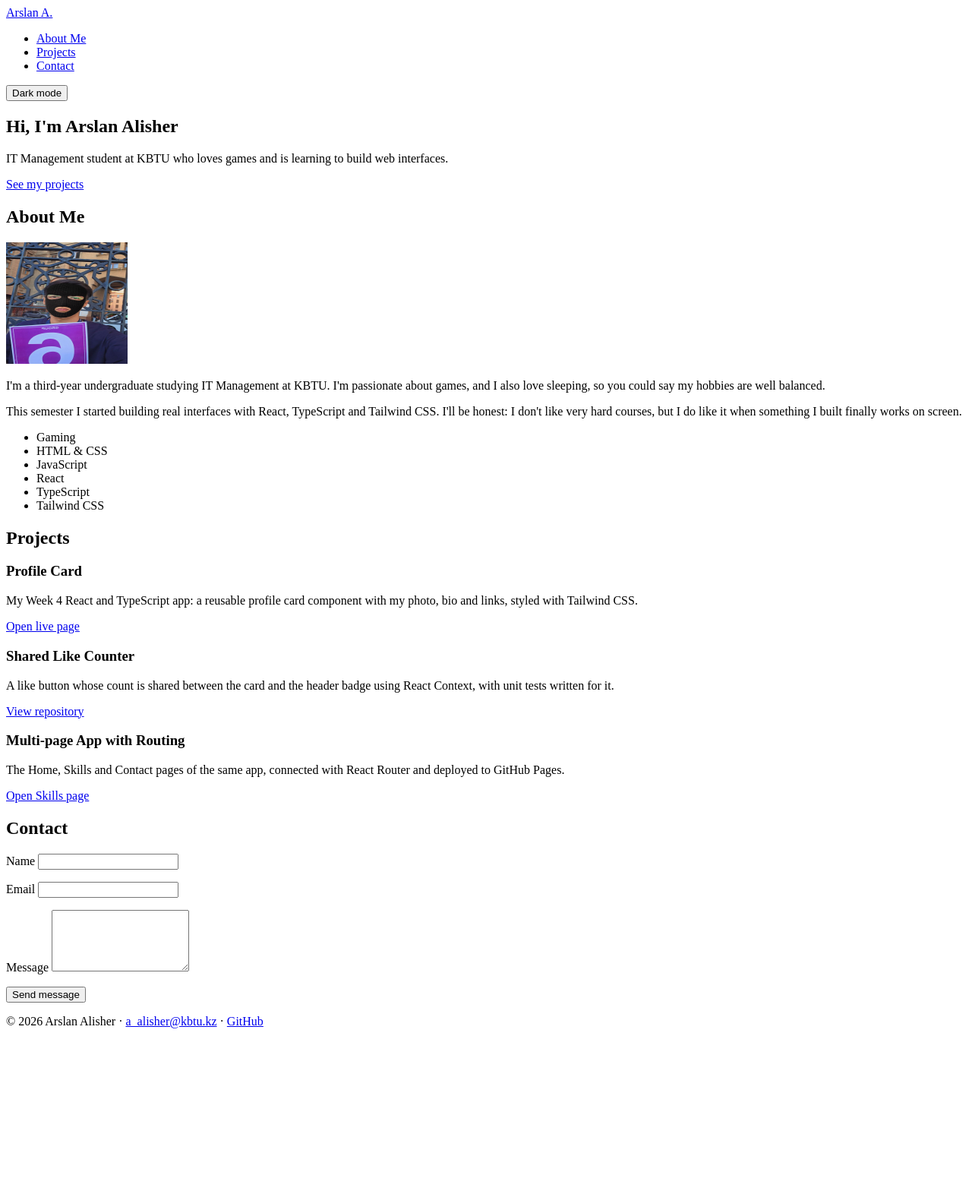
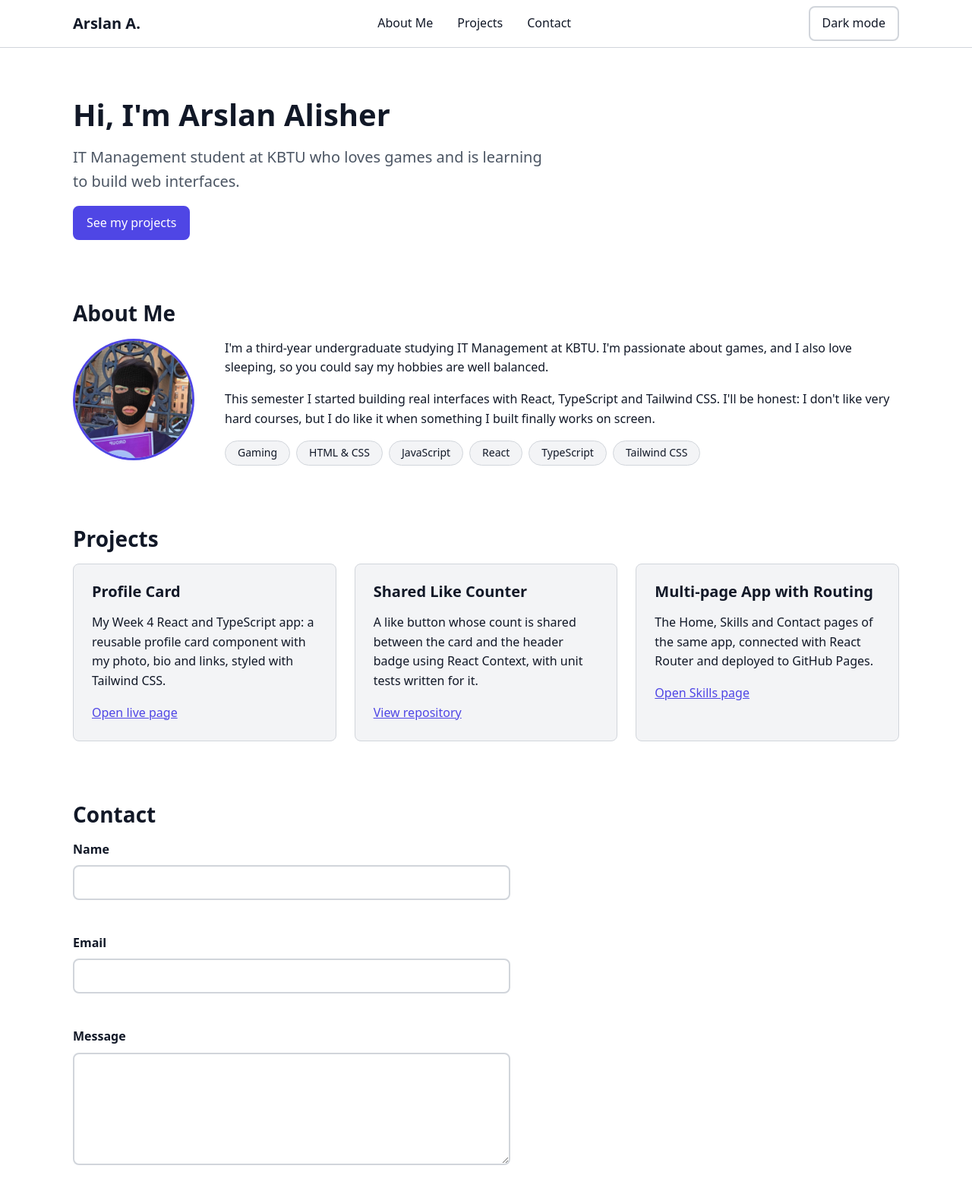
Before and after one commit to cod3xc/iwamad-sis1-portfolio, a plain HTML site: page index.html in a window 1280 px wide. Shown: the top 1572 px of the page at 76% size. Before the commit the page ends 1370 px from the top, so only its background shows below. Drawn offline with Linux system fonts and the light colour scheme; a script that the page names is missing.

Commit message:
add dark mode and layout

```diff
--- /dev/null
+++ b/script.js
@@ -0,0 +1,7 @@
+const html = document.documentElement;
+const themeButton = document.getElementById('theme-toggle');
+
+themeButton.addEventListener('click', function () {
+  if (html.dataset.theme === 'dark') {
+    html.dataset.theme = 'light';
+    themeButton.textContent = 'Dar
--- a/style.css
+++ b/style.css
@@ -33,4 +33,254 @@ html[data-theme="dark"] {
   --ok: #4ade80;
 }
 
-*, *
+*, *::before, *::after {
+  box-sizing: border-box;
+}
+
+html {
+  scroll-behavior: smooth;
+  scroll-padding-top: 5rem;
+}
+
+body {
+  margin: 0;
+  font-family: system-ui, -apple-system, "Segoe UI", sans-serif;
+  font-size: var(--fs-base);
+  line-height: 1.6;
+  background: var(--bg);
+  color: var(--fg);
+  transition: background 0.2s, color 0.2s;
+}
+
+.container {
+  width: 100%;
+  max-width: 70rem;
+  margin: 0 auto;
+  padding: 0 var(--s2);
+}
+
+h1, h2, h3 {
+  line-height: 1.2;
+  margin: 0 0 var(--s2);
+}
+
+h1, h2 {
+  font-size: var(--fs-xl);
+}
+
+h3 {
+  font-size: var(--fs-lg);
+}
+
+p {
+  margin: 0 0 var(--s2);
+}
+
+a {
+  color: var(--accent);
+}
+
+:focus-visible {
+  outline: 3px solid var(--accent);
+  outline-offset: 3px;
+  border-radius: 4px;
+}
+
+.site-header {
+  position: sticky;
+  top: 0;
+  z-index: 10;
+  background: var(--bg);
+  border-bottom: 1px solid var(--border);
+}
+
+.bar {
+  display: flex;
+  flex-wrap: wrap;
+  align-items: center;
+  justify-content: space-between;
+  gap: var(--s1) var(--s2);
+  padding-top: var(--s1);
+  padding-bottom: var(--s1);
+}
+
+.brand {
+  font-weight: 700;
+  font-size: var(--fs-lg);
+  text-decoration: none;
+  color: var(--fg);
+}
+
+.nav-list {
+  display: flex;
+  gap: var(--s2);
+  list-style: none;
+  margin: 0;
+  padding: 0;
+}
+
+.nav-list a {
+  color: var(--fg);
+  text-decoration: none;
+  padding: var(--s1);
+}
+
+.nav-list a:hover {
+  color: var(--accent);
+}
+
+.btn {
+  display: inline-block;
+  font: inherit;
+  font-size: var(--fs-base);
+  background: var(--accent);
+  color: var(--accent-fg);
+  border: 2px solid var(--accent);
+  border-radius: var(--radius);
+  padding: var(--s1) var(--s2);
+  cursor: pointer;
+  text-decoration: none;
+}
+
+.btn-ghost {
+  background: transparent;
+  color: var(--fg);
+  border-color: var(--border);
+}
+
+.hero {
+  padding-top: var(--s5);
+  padding-bottom: var(--s4);
+}
+
+.lead {
+  font-size: var(--fs-lg);
+  color: var(--muted);
+  max-width: 40rem;
+}
+
+.section {
+  padding-top: var(--s4);
+  padding-bottom: var(--s4);
+}
+
+.about-grid {
+  display: grid;
+  grid-template-columns: 1fr;
+  gap: var(--s3);
+  justify-items: start;
+}
+
+.avatar {
+  width: 10rem;
+  height: 10rem;
+  border-radius: 50%;
+  object-fit: cover;
+  border: 3px solid var(--accent);
+}
+
+.skills {
+  display: flex;
+  flex-wrap: wrap;
+  gap: var(--s1);
+  list-style: none;
+  margin: 0;
+  padding: 0;
+}
+
+.skills li {
+  background: var(--surface);
+  border: 1px solid var(--border);
+  border-radius: 999px;
+  padding: 0.25rem var(--s2);
+  font-size: var(--fs-sm);
+}
+
+.grid {
+  display: grid;
+  grid-template-columns: 1fr;
+  gap: var(--s3);
+}
+
+.card {
+  background: var(--surface);
+  border: 1px solid var(--border);
+  border-radius: var(--radius);
+  padding: var(--s3);
+}
+
+form {
+  max-width: 36rem;
+}
+
+.field {
+  margin-bottom: var(--s2);
+}
+
+label {
+  display: block;
+  font-weight: 600;
+  margin-bottom: var(--s1);
+}
+
+input, textarea {
+  width: 100%;
+  font: inherit;
+  color: var(--fg);
+  background: var(--bg);
+  border: 2px solid var(--border);
+  border-radius: var(--radius);
+  padding: var(--s1) var(--s2);
+}
+
+input.input-error, textarea.input-error {
+  border-color: var(--danger);
+}
+
+.error {
+  color: var(--danger);
+  font-size: var(--fs-sm);
+  margin: var(--s1) 0 0;
+  min-height: 1.25rem;
+}
+
+.success {
+  color: var(--ok);
+  font-weight: 600;
+  margin-top: var(--s2);
+}
+
+.site-footer {
+  border-top: 1px solid var(--border);
+  padding: var(--s3) 0;
+  color: var(--muted);
+  font-size: var(--fs-sm);
+}
+
+.site-footer p {
+  margin: 0;
+}
+
+.site-footer a {
+  color: var(--accent);
+}
+
+@media (min-width: 48rem) {
+  h1 {
+    font-size: var(--fs-2xl);
+  }
+  .about-grid {
+    grid-template-columns: 10rem 1fr;
+    gap: var(--s4);
+    align-items: start;
+  }
+  .grid {
+    grid-template-columns: repeat(3, 1fr);
+  }
+}
+
+@media (max-width: 32rem) {
+  .nav-list {
+    gap: 0;
+  }
+}
```
